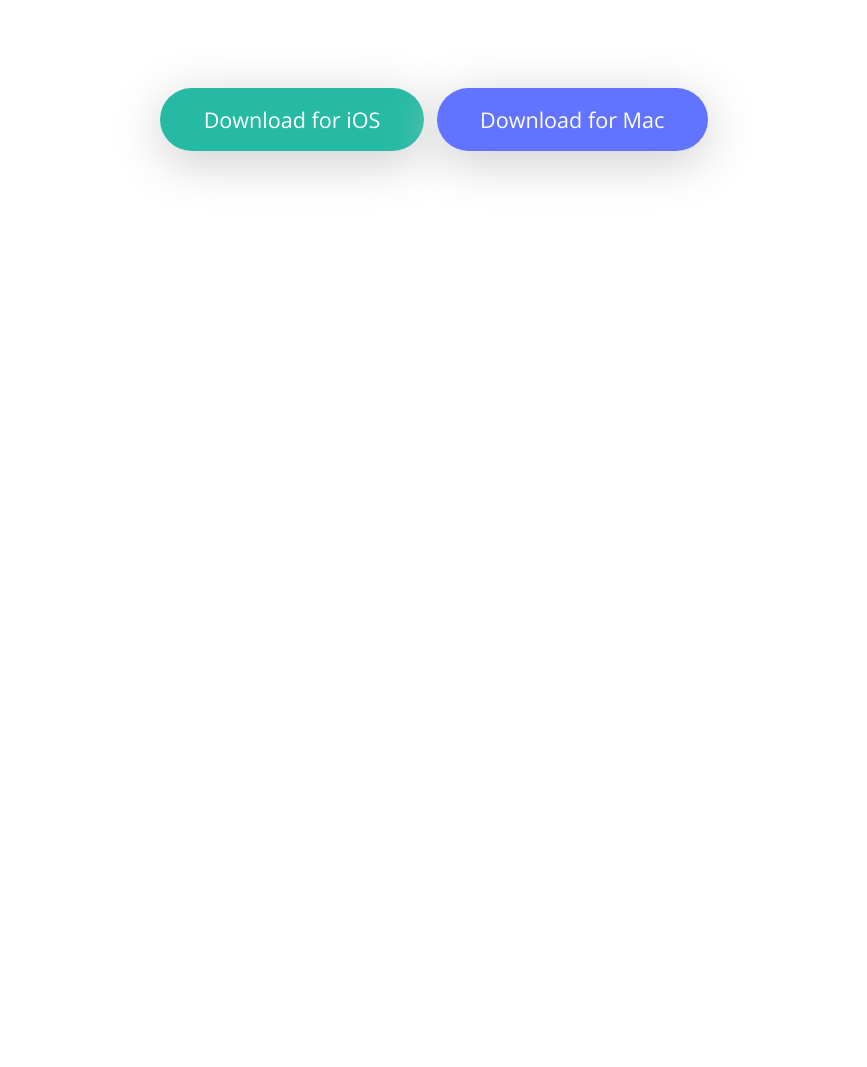
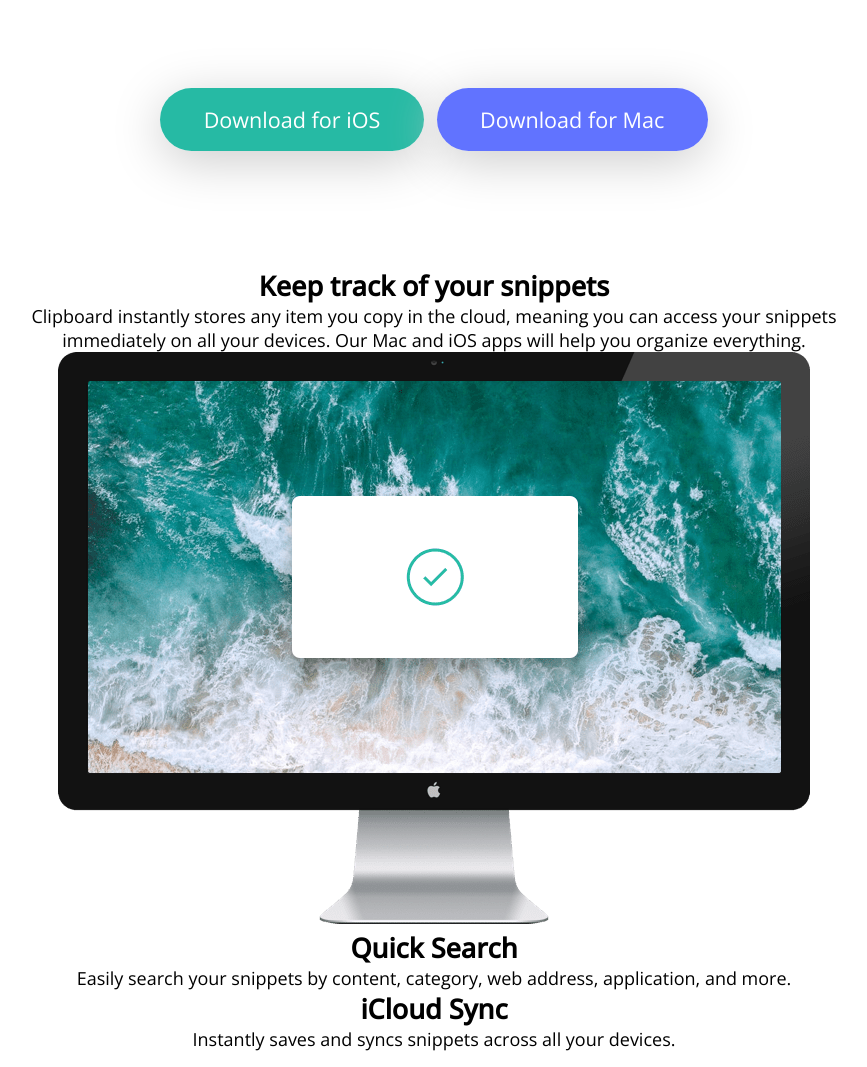
Before and after one commit to regal-shabazz/Clipboard-Landing-Page2, a plain HTML site: page index.html in a window 1280 px wide. Shown: the part 533-1600 px from the top of the page, without its empty margins (206-1073 px from the left). Before the commit the page ends 800 px from the top, so only its background shows below. Drawn offline with nearby package versions, Linux system fonts and the light colour scheme.

Commit message:
index.html modified, page-2 html layout

```diff
--- a/index.html
+++ b/index.html
@@ -17,16 +17,12 @@
   </head>
   <body>
     <div class="bg-img-container">
-      <img class="bg-img-desktop" src="./images/bg-header-desktop.png" alt="">
-      <img class="bg-img-mobile" src="./images/bg-header-mobile.png" alt="">
+      <img class="bg-img-desktop" src="./images/bg-header-desktop.png" alt="" />
+      <img class="bg-img-mobile" src="./images/bg-header-mobile.png" alt="" />
     </div>
     <div class="container">
       <header>
-        <img
-          class="main-logo"
-          src="./images/logo.svg"
-          alt="Website Logo"
-        />
+        <img class="main-logo" src="./images/logo.svg" alt="Website Logo" />
       </header>
       <main>
         <h1>A history of everything you copy</h1>
@@ -43,28 +39,47 @@
 
     <!-- End of Page One -->
     <!-- Page Two -->
+    <div class="container">
+      <article>
+        <h2>Keep track of your snippets</h2>
+        <p>
+          Clipboard instantly stores any item you copy in the cloud, meaning you
+          can access your snippets immediately on all your devices. Our Mac and
+          iOS apps will help you organize everything.
+        </p>
+      </article>
+      <div>
+        <div class="img-div">
+          <img src="./images/image-computer.png" alt="" />
+        </div>
+        <section>
+          <article>
+            <h2>Quick Search</h2>
+            <p>
+              Easily search your snippets by content, category, web address,
+              application, and more.
+            </p>
+          </article>
+          <article>
+            <h2>iCloud Sync</h2>
+            <p>Instantly saves and syncs snippets across all your devices.</p>
+          </article>
+        </section>
+      </div>
+    </div>
     <!-- End of Page Two -->
 
     <!--
 
 
 
-  Download for iOS
-  Download for Mac
 
-  Keep track of your snippets
 
-  Clipboard instantly stores any item you copy in the cloud,
-  meaning you can access your snippets immediately on all your
-  devices. Our Mac and iOS apps will help you organize everything.
 
-  Quick Search
 
-  Easily search your snippets by content, category, web address, application, and more.
 
-  iCloud Sync
 
-  Instantly saves and syncs snippets across all your devices.
+
 
   Complete History
 
```
